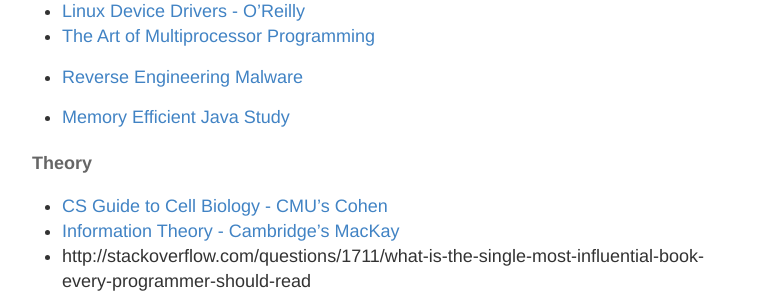
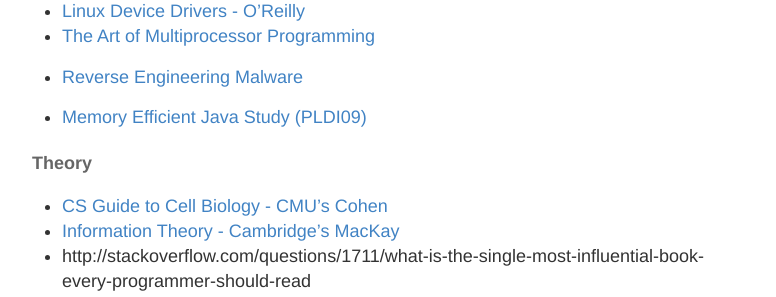
Before and after one commit to RONNCC/ronncc.github, a Jekyll site: the page built from _posts/2015-12-25-ReadingList.md, in a window 1280 px wide and 900 px high, scrolled down 2374 px. Shown: the part 153-450 px from the top of the window, without its empty margins (248-1024 px from the left). Built offline with Jekyll 4.4.1, drawn with Linux system fonts in a browser that asks for light colours; comment, search, counter and statistics services are not loaded.

Commit message:
Updated 2015-12-25-ReadingList.md

```diff
--- a/_posts/2015-12-25-ReadingList.md
+++ b/_posts/2015-12-25-ReadingList.md
@@ -105,6 +105,7 @@
 
 - [Software Optimization](http://agner.org/optimize/)
 
+
 - [What Every Programmer should know about Memory - Ulrich Drepper](https://www.akkadia.org/drepper/cpumemory.pdf)
 - [ The Linux Programming Interface: A Linux and UNIX System Programming Handbook](https://www.amazon.com/gp/product/1593272200/ref=as_li_ss_tl?ie=UTF8&camp=1789&creative=390957&creativeASIN=1593272200&linkCode=as2&tag=darkcoding-20)
 - [Unix Hater's Guide](http://web.mit.edu/~simsong/www/ugh.pdf)
@@ -114,8 +115,7 @@
 - [The Art of Multiprocessor Programming](https://www.amazon.com/Art-Multiprocessor-Programming-Revised-Reprint/dp/0123973376)
 - [Reverse Engineering Malware](https://securedorg.github.io/RE101/)
 
-- [Memory Efficient Java Study](https://www.slideshare.net/milkers/memory-efficient-java-tutorial-practices-and-challenges)
-
+- [Memory Efficient Java Study (PLDI09)](https://www.slideshare.net/milkers/memory-efficient-java-tutorial-practices-and-challenges)
 
 
 #### Theory
```
